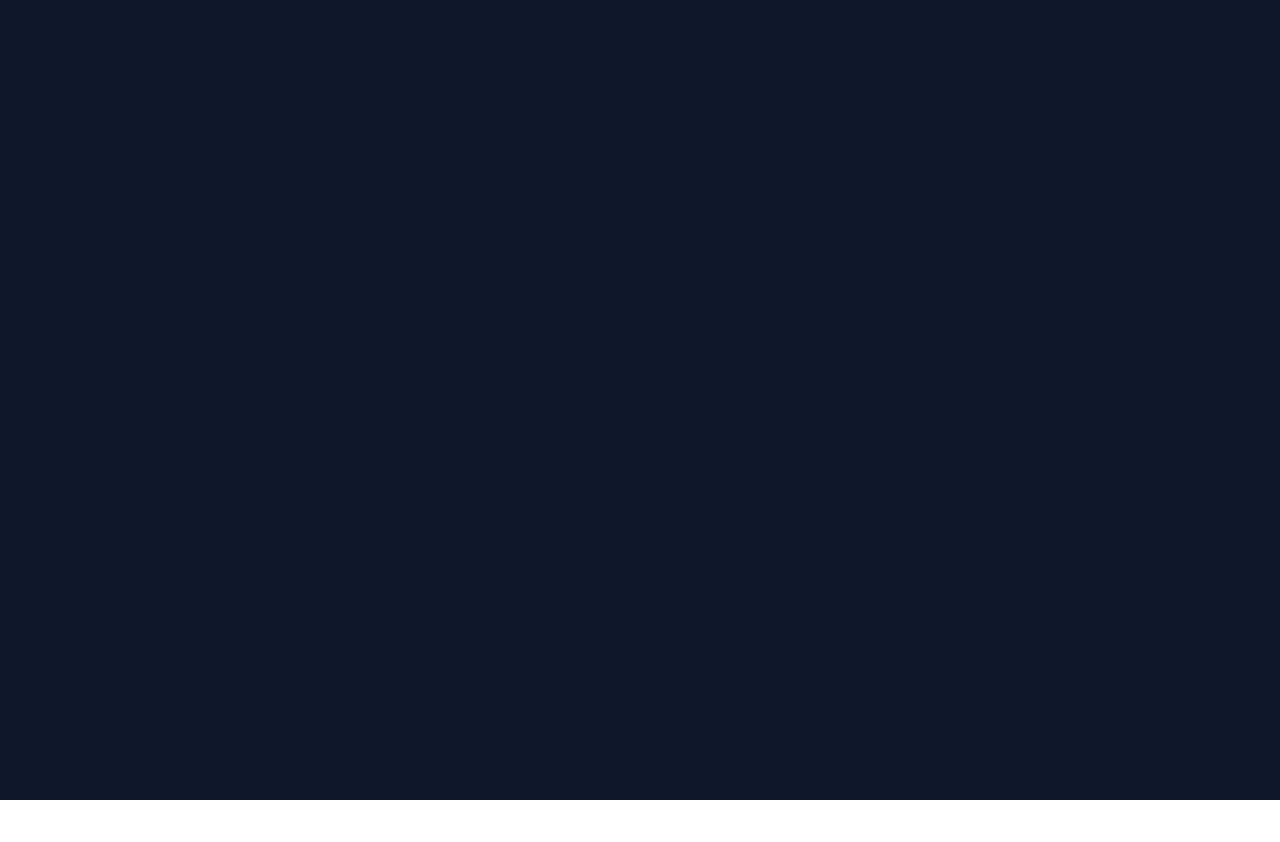
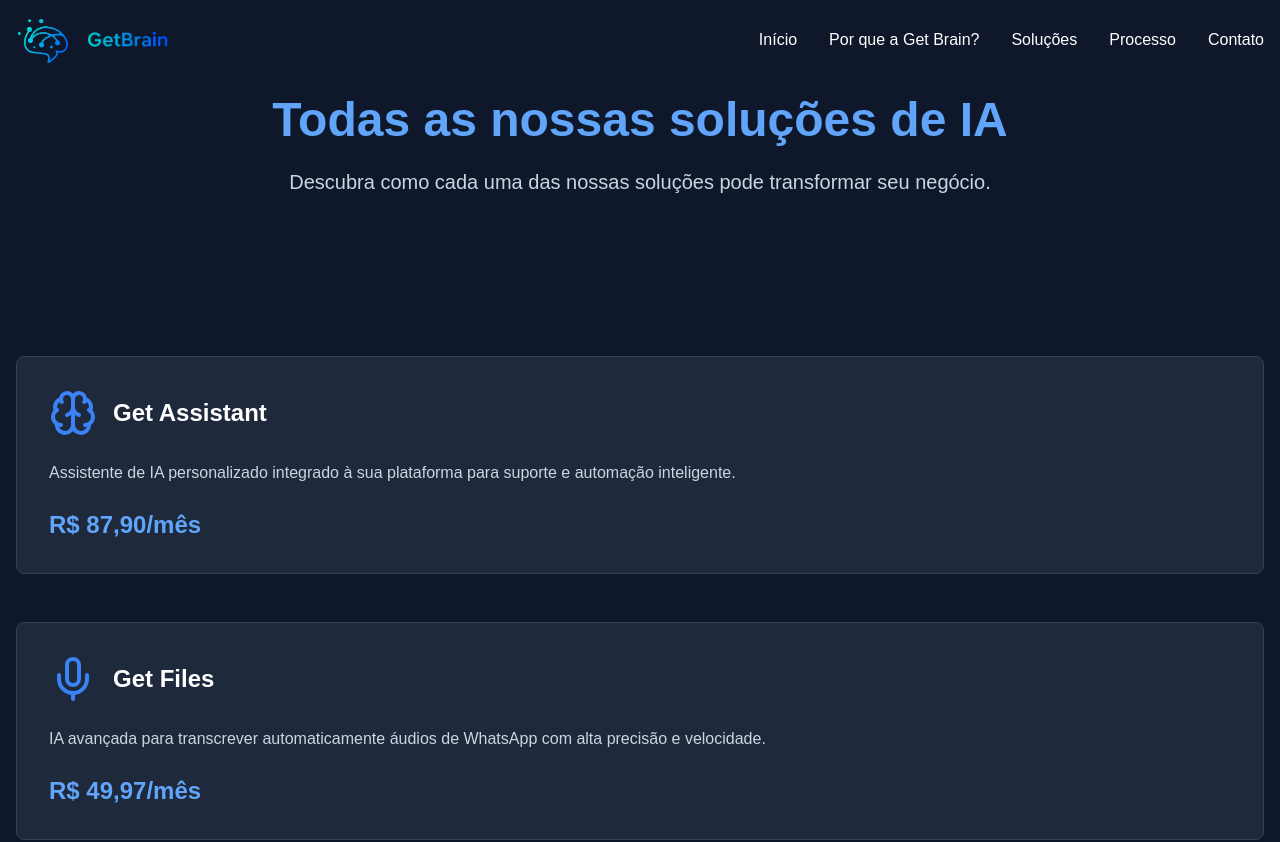
Before and after one commit to jaq1997/get-brain-site, a Next.js app: page /solucoes in a window 1280 px wide. Shown: the top 842 px of the page. Before the commit the page ends 800 px from the top, so only its background shows below. Built offline with nearby package versions, Linux system fonts and the light colour scheme.

Commit message:
Atualização do código pg servicos

```diff
--- a/app/solucoes/page.tsx
+++ b/app/solucoes/page.tsx
@@ -148,7 +148,52 @@ export default function SolucoesPage() {
 
   return (
     <div className="min-h-screen bg-slate-900 text-white">
-      {/* Todo o layout e componentes da página permanecem aqui */}
+      {/* Header */}
+      <header className={`fixed top-0 w-full z-50 transition-colors duration-300 ${isScrolled ? 'bg-[#142544]/95 backdrop-blur-sm border-b border-slate-700' : 'bg-transparent'}`}>
+        <div className="container mx-auto px-4 py-4 flex items-center justify-between">
+          <Link href="/">
+            <img src="/images/logogetbrain.svg" alt="GetBrain Logo" className="h-12 w-auto cursor-pointer" />
+          </Link>
+          <nav className="hidden md:flex items-center space-x-8">
+            <a href="/" className="hover:text-blue-400 transition-colors">Início</a>
+            <a href="/#vantagens" className="hover:text-blue-400 transition-colors cursor-pointer">Por que a Get Brain?</a>
+            <a href="/solucoes" className="hover:text-blue-400 transition-colors">Soluções</a>
+            <a href="/#processo" className="hover:text-blue-400 transition-colors cursor-pointer">Processo</a>
+            <a href="/#contato" className="hover:text-blue-400 transition-colors cursor-pointer">Contato</a>
+          </nav>
+        </div>
+      </header>
+
+      {/* Hero Section */}
+      <section className="py-24 px-4">
+        <div className="container mx-auto text-center">
+          <h1 className="text-4xl md:text-5xl font-bold text-blue-400 mb-6">Todas as nossas soluções de IA</h1>
+          <p className="text-xl text-slate-300">Descubra como cada uma das nossas soluções pode transformar seu negócio.</p>
+        </div>
+      </section>
+
+      {/* Solutions Grid */}
+      <section className="py-16 px-4">
+        <div className="container mx-auto grid gap-12">
+          {solutions.map((solution, index) => (
+            <Card key={index} className="bg-slate-800 border-slate-700">
+              <div className="p-8">
+                <div className="flex items-center mb-6">
+                  {solution.icon}
+                  <h2 className="text-2xl font-bold text-white ml-4">{solution.title}</h2>
+                </div>
+                <p className="text-slate-300 mb-6">{solution.description}</p>
+                <span className="text-2xl font-bold text-blue-400">{solution.pricing}</span>
+              </div>
+            </Card>
+          ))}
+        </div>
+      </section>
+
+      {/* Footer */}
+      <footer className="bg-[#142544] border-t border-slate-700 py-12 px-4 text-center">
+        <p className="text-slate-400">&copy; 2025 GetBrain. Todos os direitos reservados.</p>
+      </footer>
     </div>
   )
 }
```
